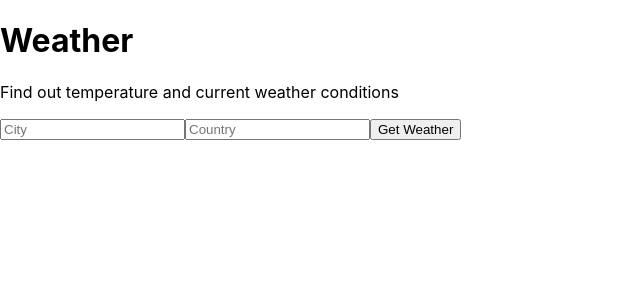
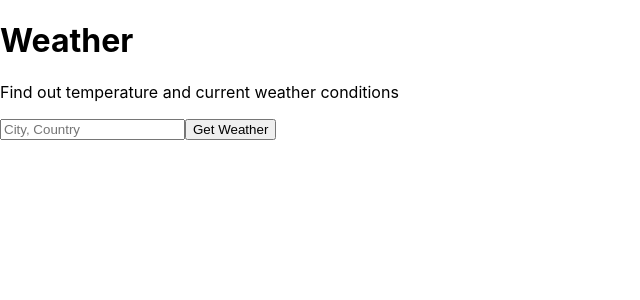
Before and after one commit to romariowilliams/weather-app, a React (Create React App) app: page / in a window 1280 px wide. Shown: the top 300 px of the page, without its empty margins (0-640 px from the left). Built offline with nearby package versions, Linux system fonts and the light colour scheme.

Commit message:
Update Form.js to only require user to enter city name

```diff
--- a/src/components/Forms.js
+++ b/src/components/Forms.js
@@ -2,8 +2,7 @@
 
 const Forms = props => (
   <form onSubmit={props.getWeather}>
-  <input type="text" name="city" placeholder="City"/>
-  <input type="text" name="country" placeholder="Country"/>
+  <input type="text" name="city" placeholder="City, Country"/>
   <button>Get Weather</button>
   </form>
 );
```
